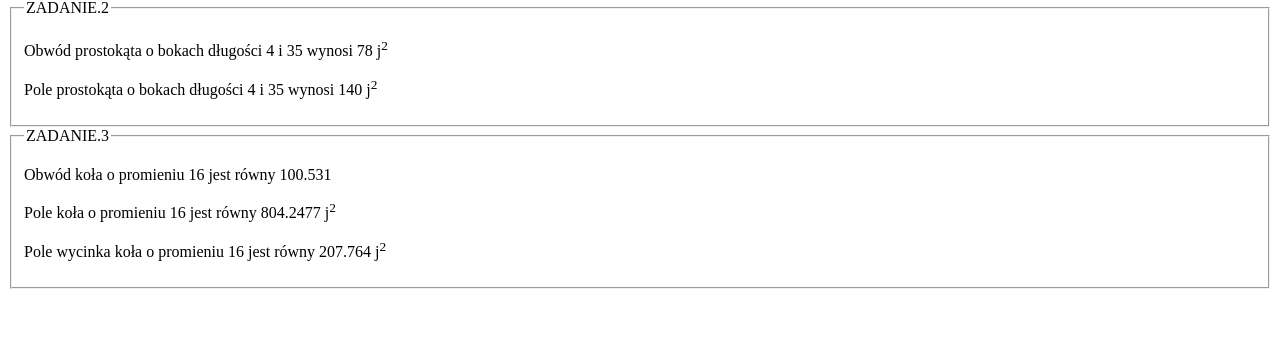
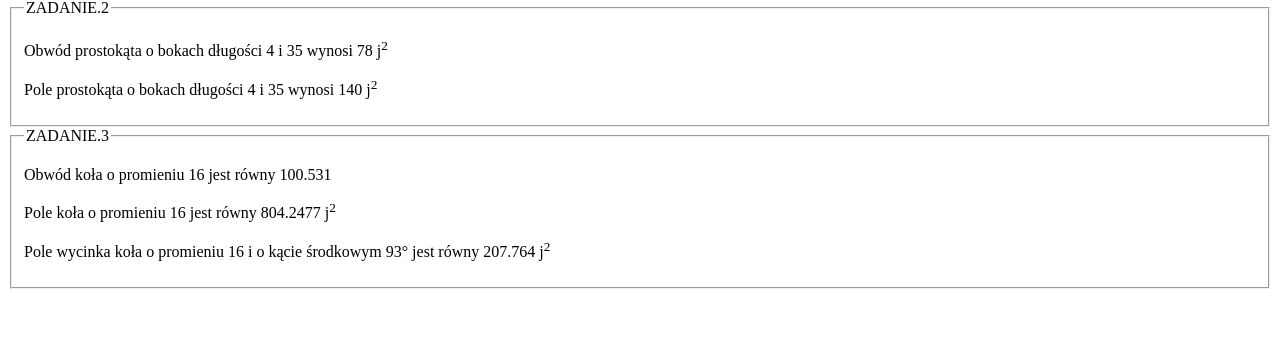
Before and after one commit to DominatorPoterzny/tworzenie-stron-i-aplikacji, a PHP site: page /dzialania_matematyczne.php in a window 1280 px wide. Shown: the part 231-569 px from the top of the page. Run offline with PHP 8.4, Linux system fonts and the light colour scheme.

Commit message:
poprawki

```diff
--- a/funkcje-liczbowe/dzialania_matematyczne.php
+++ b/funkcje-liczbowe/dzialania_matematyczne.php
@@ -24,8 +24,7 @@
     <?php $r = 16; $alfa = 93; ?>
     <p>Obwód koła o promieniu 16 jest równy <?= round(2*pi()*$r, 4)?></p>
     <p>Pole koła o promieniu 16 jest równy <?= round(pi()*$r**2, 4)?> j<sup>2</sup></p>
-    <p>Pole wycinka koła o promieniu 16 jest równy <?= round(pi()*$r**2*$alfa/360, 4)?> j<sup>2</sup></p>
-
+    <p>Pole wycinka koła o promieniu 16 i o kącie środkowym 93&deg; jest równy <?= round(pi()*$r**2*$alfa/360, 4)?> j<sup>2</sup></p>
     </fieldset>
 </body>
 </html>
```
